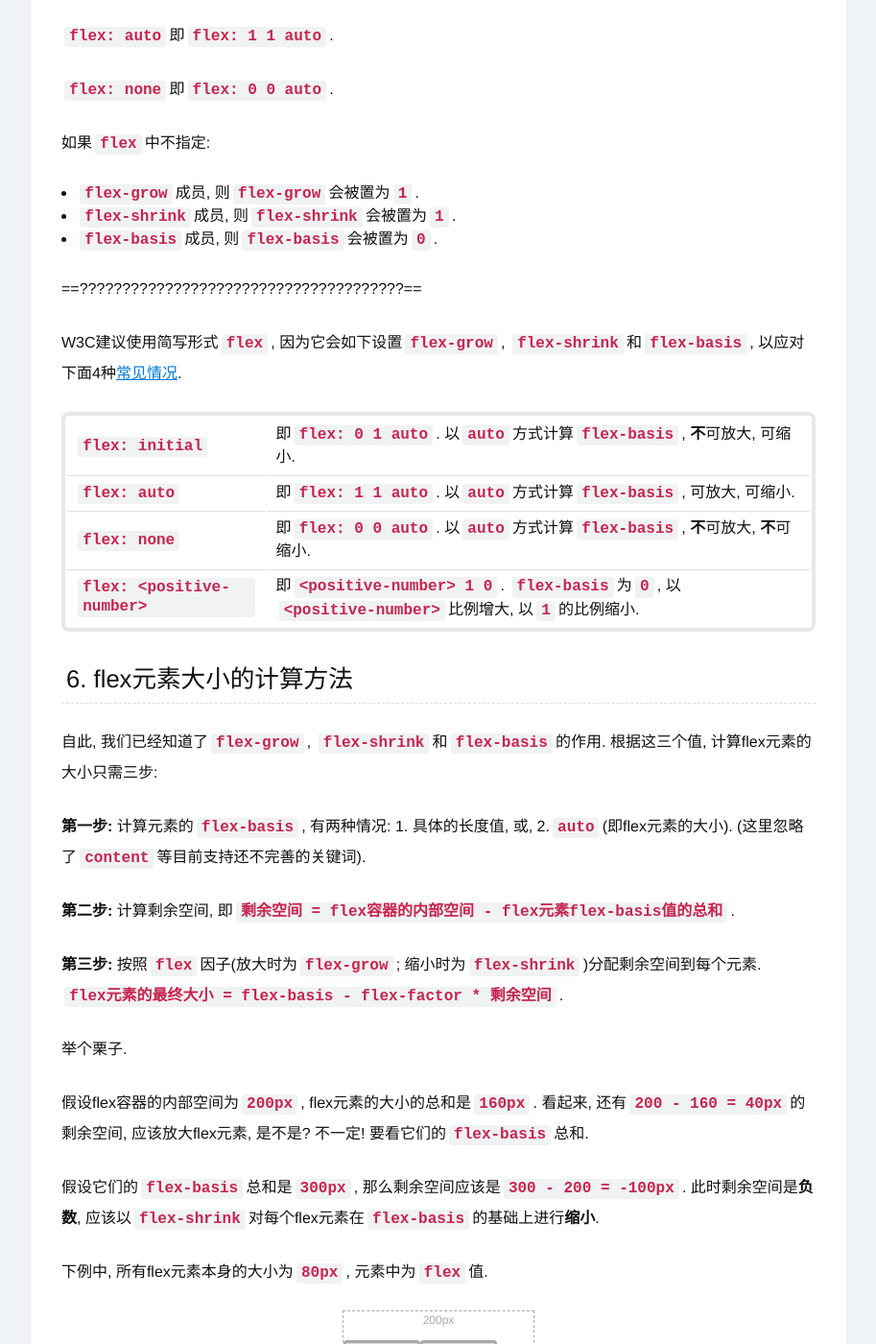
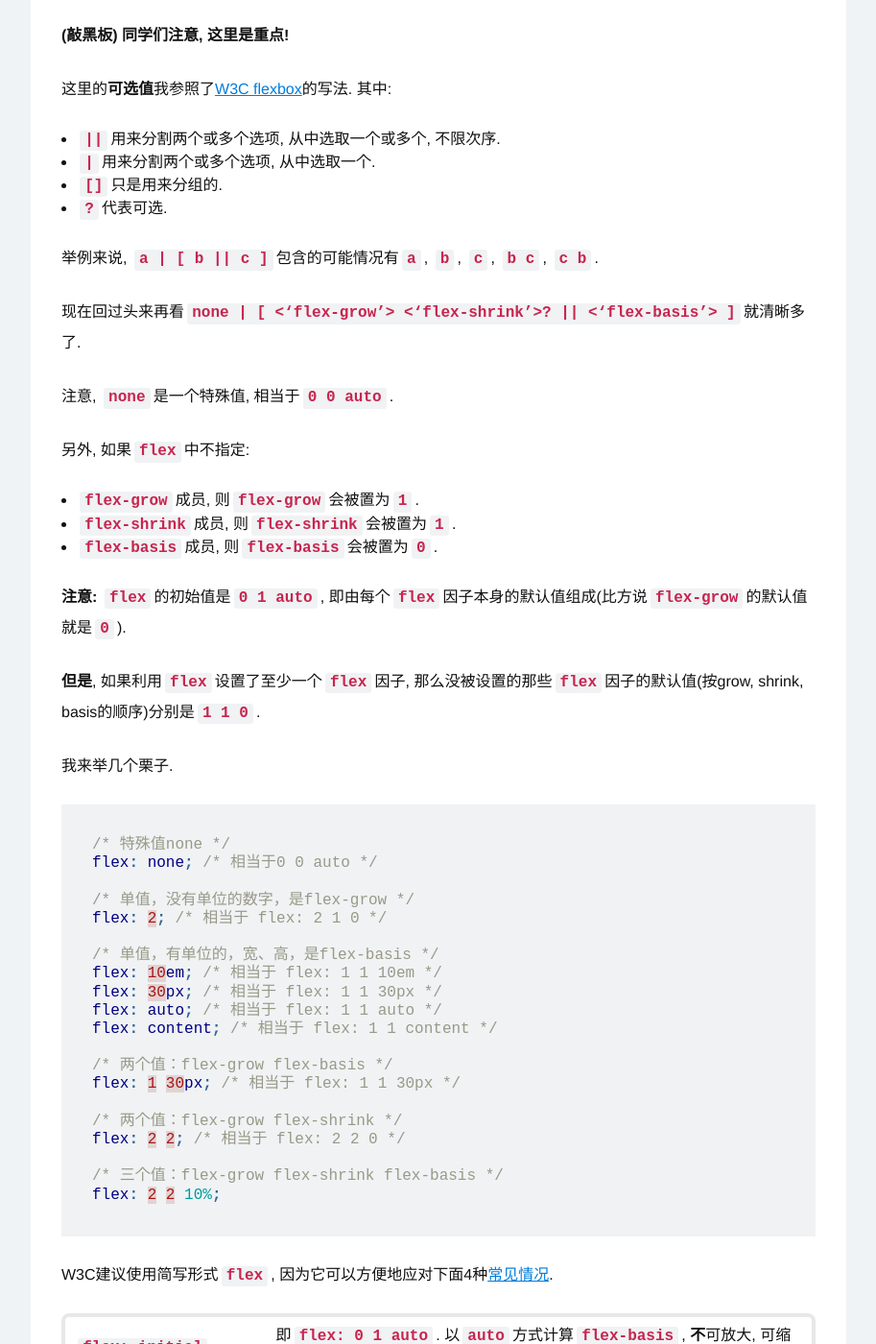
Before and after one commit to lzl124631x/lzl124631x.github.io, a Jekyll site: the page built from _posts/2016-07-02-flex.md, in a window 1280 px wide and 1400 px high, scrolled down 12088 px. Shown: the whole window at 96% size, without its empty margins (183-1096 px from the left). Built offline with Jekyll 4.4.1, drawn with Linux system fonts in a browser that asks for light colours; some of the changed text lies outside the part shown.

Commit message:
refined flex.md

````diff
--- a/_posts/2016-07-02-flex.md
+++ b/_posts/2016-07-02-flex.md
@@ -218,22 +218,60 @@ flex元素沿主轴从**主轴起点 (main start)**到**主轴终点 (main end)*
 ### flex
 
 |**含义**|`flex-grow`, `flex-shrink`和`flex-basis`的简写形式|
-|**可选值**|`flex-grow flex-shrink flex-basis | auto | none`|
+|**可选值**|`none | [ <‘flex-grow’> <‘flex-shrink’>? || <‘flex-basis’> ]`|
 |**默认值**|`0 1 auto`|
 
-`flex: auto`即`flex: 1 1 auto`.
+**(敲黑板) 同学们注意, 这里是重点!**
 
-`flex: none`即`flex: 0 0 auto`.
+这里的**可选值**我参照了[W3C flexbox](https://www.w3.org/TR/css-flexbox-1/#propdef-flex)的写法. 其中:
 
-如果`flex`中不指定:
+* `||`用来分割两个或多个选项, 从中选取一个或多个, 不限次序.
+* `|`用来分割两个或多个选项, 从中选取一个.
+* `[]`只是用来分组的.
+* `?`代表可选.
+
+举例来说, `a | [ b || c ]`包含的可能情况有`a`, `b`, `c`, `b c`, `c b`.
+
+现在回过头来再看`none | [ <‘flex-grow’> <‘flex-shrink’>? || <‘flex-basis’> ]`就清晰多了.
+
+注意, `none`是一个特殊值, 相当于`0 0 auto`.
+
+另外, 如果`flex`中不指定:
 
 * `flex-grow`成员, 则`flex-grow`会被置为`1`.
 * `flex-shrink`成员, 则`flex-shrink`会被置为`1`.
 * `flex-basis`成员, 则`flex-basis`会被置为`0`.
 
-==??????????????????????????????????????==
+**注意:** `flex`的初始值是`0 1 auto`, 即由每个`flex`因子本身的默认值组成(比方说`flex-grow`的默认值就是`0`).
 
-W3C建议使用简写形式`flex`, 因为它会如下设置`flex-grow`, `flex-shrink`和`flex-basis`, 以应对下面4种[常见情况](https://www.w3.org/TR/css-flexbox/#flex-common).
+**但是**, 如果利用`flex`设置了至少一个`flex`因子, 那么没被设置的那些`flex`因子的默认值(按grow, shrink, basis的顺序)分别是`1 1 0`.
+
+我来举几个栗子.
+
+```css
+/* 特殊值none */
+flex: none; /* 相当于0 0 auto */
+
+/* 单值，没有单位的数字，是flex-grow */
+flex: 2; /* 相当于 flex: 2 1 0 */
+
+/* 单值，有单位的，宽、高，是flex-basis */
+flex: 10em; /* 相当于 flex: 1 1 10em */
+flex: 30px; /* 相当于 flex: 1 1 30px */
+flex: auto; /* 相当于 flex: 1 1 auto */
+flex: content; /* 相当于 flex: 1 1 content */
+
+/* 两个值：flex-grow flex-basis */
+flex: 1 30px; /* 相当于 flex: 1 1 30px */
+
+/* 两个值：flex-grow flex-shrink */
+flex: 2 2; /* 相当于 flex: 2 2 0 */
+
+/* 三个值：flex-grow flex-shrink flex-basis */
+flex: 2 2 10%;
+```
+
+W3C建议使用简写形式`flex`, 因为它可以方便地应对下面4种[常见情况](https://www.w3.org/TR/css-flexbox/#flex-common).
 
 `flex: initial`|即`flex: 0 1 auto`. 以`auto`方式计算`flex-basis`, **不**可放大, 可缩小.
 `flex: auto`|即`flex: 1 1 auto`. 以`auto`方式计算`flex-basis`, 可放大, 可缩小.
@@ -371,37 +409,17 @@ W3C建议使用简写形式`flex`, 因为它会如下设置`flex-grow`, `flex-sh
 
 第二行中`flex-basis`为`auto`, 表示每个flex元素的初始大小都是它本身的大小. 此时, 剩余空间就是"flex容器的大小 - flex元素大小的总和".
 
-# `max-width`与`min-width`对flex元素大小的影响
+# 结语
 
-<style>
-.exmpl-shrink #shrink-container {
-  width: 100px;
-  display: flex;
-  border: 2px dashed red;
-  border-radius: .3em;
-}
+呃... flex的东西还是挺多的, 特别是`flex`因子相关的部分, 得花点儿时间理解.
 
-.exmpl-shrink #shrinkable-item {
-  min-width: 20px;
-}
-
-.exmpl-shrink #shrinkable-item,
-.exmpl-shrink #unshrinkable-item {
-  white-space: pre;
-  opacity: .8;
-}
-</style>
-<div class="exmpl-shrink">
-  <div id="shrink-container">
-    <div class="item" id="unshrinkable-item">min-width:initial;</div>
-    <div class="item" id="shrinkable-item">min-width:0;</div>
-  </div>
-</div>
+但是, 我相信学flex是值得的, 谁用谁知道!
 
 # 参考
 
-[Flex 布局教程: 语法篇](http://www.ruanyifeng.com/blog/2015/07/flex-grammar.html)
-[A Visual Guide to CSS3 Flexbox Properties](https://scotch.io/tutorials/a-visual-guide-to-css3-flexbox-properties)
-[A Complete Guide to Flexbox](https://css-tricks.com/snippets/css/a-guide-to-flexbox/)
-[Getting Dicey With Flexbox](https://davidwalsh.name/flexbox-dice)
-[W3C: CSS Flexible Box Layout Module Level 1](https://www.w3.org/TR/css-flexbox/)
+1. [Flex 布局教程: 语法篇](http://www.ruanyifeng.com/blog/2015/07/flex-grammar.html)
+1. [A Visual Guide to CSS3 Flexbox Properties](https://scotch.io/tutorials/a-visual-guide-to-css3-flexbox-properties)
+1. [A Complete Guide to Flexbox](https://css-tricks.com/snippets/css/a-guide-to-flexbox/)
+1. [Getting Dicey With Flexbox](https://davidwalsh.name/flexbox-dice): 用flex画骰子
+![flex dice](/images/2016-07-02-flex/dice.png)
+1. [W3C: CSS Flexible Box Layout Module Level 1](https://www.w3.org/TR/css-flexbox/)
````
Also changed, not shown: _drafts/2016-08-17-flex-size.md (added, +95 -0 lines), _posts/_2016-03-19-markdown-test.md (deleted, +0 -31 lines), _drafts/2016-04-27-about-script-loading.md (renamed from _posts/_2016-04-27-about-script-loading.md), images/2016-07-02-flex/dice.png (added).
